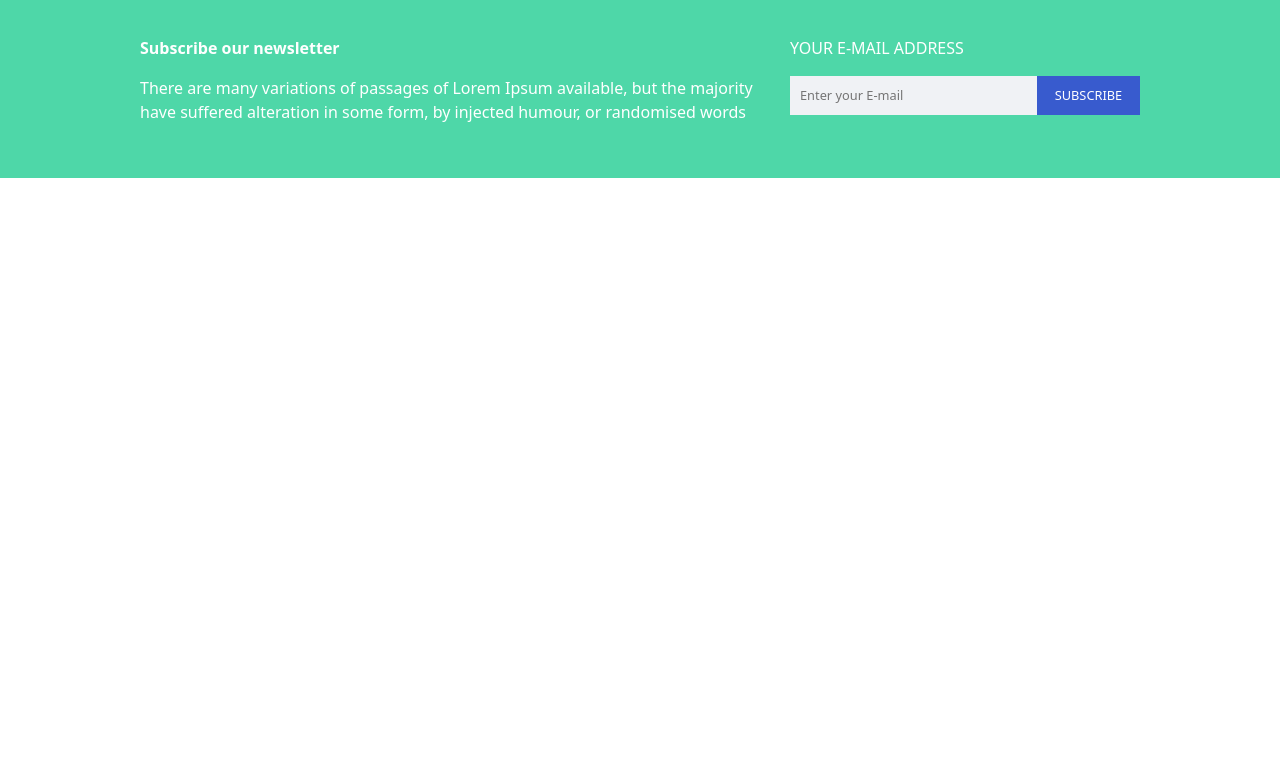
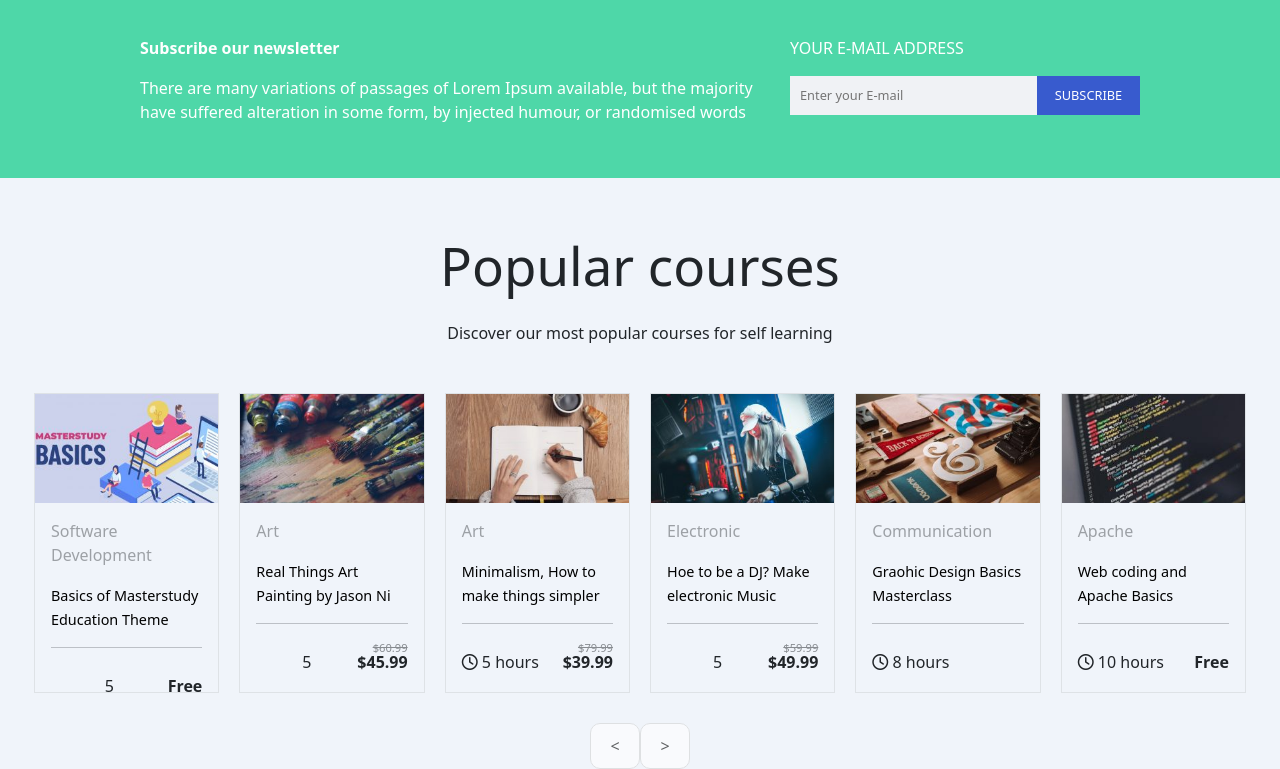
Before and after one commit to michelebonanno92/proj-html-vuejs, a Vue app: page / in a window 1280 px wide. Shown: the part 3698-4467 px from the top of the page. Before the commit the page ends 3876 px from the top, so only its background shows below. Built offline with nearby package versions, Linux system fonts and the light colour scheme.

Commit message:
MainSectionSeven cokmpletata

```diff
--- a/src/components/AppMain.vue
+++ b/src/components/AppMain.vue
@@ -5,6 +5,8 @@ import MainSectionThree from './MainSectionThree.vue';
 import MainSectionFour from './MainSectionFour.vue';
 import MainSectionFive from './MainSectionFive.vue';
 import MainSectionSix from './MainSectionSix.vue';
+import MainSectionSeven from './MainSectionSeven.vue';
+
 
 
 
@@ -26,6 +28,8 @@ export default {
     MainSectionFour,
     MainSectionFive,
     MainSectionSix,
+    MainSectionSeven,
+
 
 
 
@@ -41,6 +45,8 @@ export default {
     <MainSectionFour />
     <MainSectionFive />
     <MainSectionSix />
+    <MainSectionSeven />
+
 
 
 
--- /dev/null
+++ b/src/components/MainSectionSeven.vue
@@ -0,0 +1,216 @@
+<script>
+
+export default {
+  data() {
+    return {
+     titleSection: "Popular courses",
+
+      cards: [
+        {
+            image : '/public/img/1.jpg',
+            preTitle: ' Software Development' ,
+            title: 'Basics of Masterstudy Education Theme',
+            textCenter: '5',
+            textRight: 'Free' ,
+        },
+        {
+            image : '/public/img/2.jpg',
+            preTitle: ' Art' ,
+            title: 'Real Things Art Painting by Jason Ni',
+            crossedOutPrice: '$60.99',
+            textCenter: '5',
+            textRight: '$45.99' ,
+        },
+        {
+            image : '/public/img/7.jpg',
+            preTitle: ' Art' ,
+            title: 'Minimalism, How to make things simpler',
+            crossedOutPrice: '$79.99',
+            textLeftOne: ' fa-regular fa-clock ',
+            textLeftTwo: '5 hours',
+            textRight: '$39.99' ,
+        },
+        {
+            image :  '/public/img/4.jpeg',
+            preTitle: ' Electronic' ,
+            title: 'Hoe to be a DJ? Make electronic Music',
+            crossedOutPrice: '$59.99',
+            textCenter: '5',
+            textRight: '$49.99' ,
+        },
+        {
+            image : '/public/img/5.jpeg',
+            preTitle: ' Communication' ,
+            title: 'Graohic Design Basics Masterclass',
+            textLeftOne: ' fa-regular fa-clock ',
+            textLeftTwo: '8 hours',
+        },
+        {
+            image : '/public/img/6.jpeg',
+            preTitle: ' Apache' ,
+            title: 'Web coding and Apache Basics',
+            textLeftOne: ' fa-regular fa-clock ',
+            textLeftTwo: '10 hours',
+            textRight: 'Free' ,
+        },
+        // {
+        //     image : '/public/img/7.jpg',
+        //     preTitle: ' Art' ,
+        //     title: 'Interior design concepts Msterclass',
+        //     crossedOutPrice: '$69.99',
+        //     textLeftOne: ' fa-regular fa-clock ',
+        //     textLeftTwo: '11 hours',
+        //     textRight: '$39.99' ,
+        // },
+        // {
+        //     image : '/public/img/8.jpeg',
+        //     preTitle: ' Bicycling' ,
+        //     title: 'Road Bike Manual or How to Be a Champion',
+        //     crossedOutPrice: '$19.99',
+        //     textLeftOne: ' fa-regular fa-clock ',
+        //     textLeftTwo: '13 hours',
+        //     textRight: '$12.99' ,
+        // },
+        // {
+        //     image : '/public/img/9.jpg',
+        //     preTitle: ' Documentary' ,
+        //     title: 'How to Make Beautiful Landscape photos?',
+        //     crossedOutPrice: '$59.99',
+        //     textLeftOne: ' fa-regular fa-clock ',
+        //     textLeftTwo: '15 hours',
+        //     textRight: '$39.99' ,
+        // },
+        // {
+        //     image : '/public/img/10.jpg',
+        //     preTitle: ' Art' ,
+        //     title: "Let's paint Van Gogh's Starry Night",
+        //     crossedOutPrice: '$79.99',
+        //     textLeftOne: ' fa-regular fa-clock ',
+        //     textLeftTwo: '8 hours',
+        //     textRight: '$42.99' ,
+        // },
+        // {
+        //     image : '/public/img/11.png',
+        //     preTitle: ' Art' ,
+        //     title: 'How to get comforrtable on camera',
+        //     textLeftOne: ' fa-regular fa-clock ',
+        //     textLeftTwo: '9 hours',
+        //     textRight: 'Free' ,
+        // },
+        // {
+        //     image : '/public/img/5.jpeg',
+        //     preTitle: ' Fashion' ,
+        //     title: 'Fashion Photography from professional',
+        //     crossedOutPrice: '$49.99',
+        //     textCenter: '5',
+        //     textRight: '$29.99' ,
+        // },
+
+
+    ],
+
+
+    }
+  },
+   components: {
+
+  },
+}
+</script>
+
+<template>
+  <div class="container-fluid backColor pt-5">
+    <div class="container-xxl text-center">
+      <p class="textSection">
+        {{ titleSection }}
+      </p>
+      <p>
+        Discover our most popular courses for self learning
+      </p>
+      <div class="my-row mt-5">
+          <div class="my-card border" v-for="(card, i) in cards" :key="i" >
+                  <img :src="card.image" alt="">
+              <div class="p-3 text-start">
+                  <p class="falseTitle">
+                    {{card.preTitle}}
+                  </p>
+                  <a href="#" @click.prevent>
+                      {{card.title}}
+                  </a>
+                  <hr>
+                  <div class="d-flex justify-content-end crossedOutPrice">
+                      <s> {{ card.crossedOutPrice }} </s>
+                  </div>
+                  <div class="d-flex justify-content-between align-items-center">
+                      <p>
+                          <i :class="card.textLeftOne"></i>
+                          {{ card. textLeftTwo }}
+                      </p>
+                      <p>
+                          {{card.textCenter}}
+                      </p>
+                      <p>
+                          <strong>
+                              {{card.textRight}}
+                          </strong>
+                      </p>
+
+                  </div>
+
+              </div>
+          </div>
+
+
+      </div>
+      <div>
+        <button>
+            <
+        </button>
+        <button>
+            >
+        </button>
+      </div>
+    </div>
+  </div>
+</template>
+
+<style lang="scss" scoped>
+@use '../assets/scss/partials/variables' as *;
+
+.textSection{
+  @include textSection
+}li{
+    list-style-type: none;
+  }.my-row{
+    display: flex;
+    flex-wrap: wrap;
+  }.my-card{
+    width: calc((100% / 6) - 20px );
+    height: 300px;
+    margin-bottom: 30px;
+    margin-left: 10px;
+    margin-right: 10px;
+  }.my-card a{
+    color: black;
+    text-decoration: none;
+    font-size: 0.9rem;
+  }img{
+    max-width: 100%;
+  }.falseTitle{
+     opacity: 0.4;
+  }.crossedOutPrice{
+    font-size: 0.7rem;
+    opacity: 0.5;
+    height: 10px;
+  }.backColor{
+   background-color: #F0F4FA;
+  }button{
+    background-color: white;
+    border: 1px solid lightgrey;
+    opacity: 0.6;
+    padding: 10px;
+    width: 50px;
+    border-radius: 10px;
+  }
+
+</style>
```
